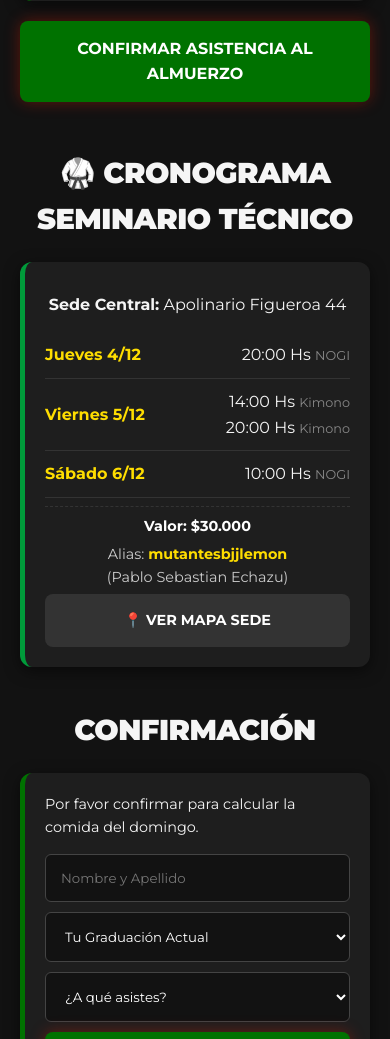
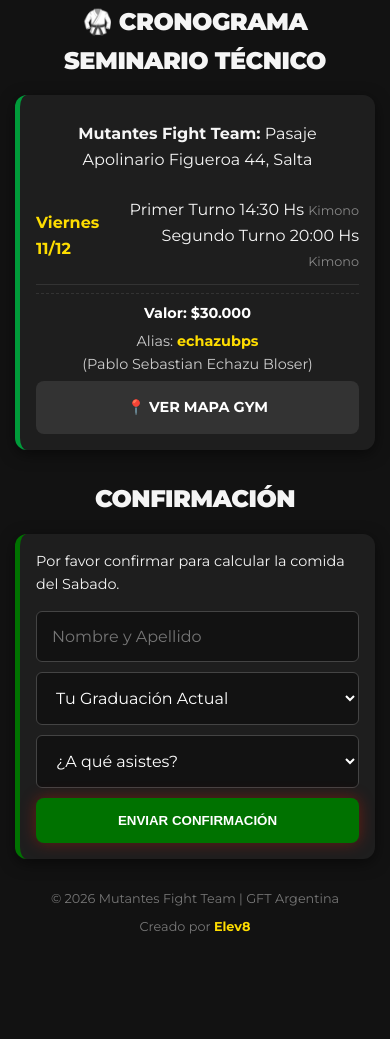
Before and after one commit to JorgeAA78/invitacion-mutantes, a plain HTML site: page index.html in a window 390 px wide. Shown: the part 961-2000 px from the top of the page. Drawn offline with Linux system fonts and the light colour scheme.

Commit message:
Actualizacion 2026: nueva URL de Google Sheets, ubicacion de Gym, footer Elev8 y mejoras mobile

```diff
--- a/assets/css/style.css
+++ b/assets/css/style.css
@@ -210,6 +210,7 @@ select {
     color: white;
     border-radius: 6px;
     font-family: inherit;
+    font-size: 16px; /* Evita el zoom automático en Safari (iOS / iPhone) */
 }
 
 input:focus,
@@ -221,7 +222,57 @@ select:focus {
 /* FOOTER */
 .footer-text {
     text-align: center;
-    color: #555;
+    color: #777;
     font-size: 0.8rem;
     margin-top: 30px;
+    padding-bottom: 25px;
 }
+
+.footer-text a {
+    color: var(--accent-yellow);
+    text-decoration: none;
+    font-weight: 700;
+    transition: color 0.2s, text-decoration 0.2s;
+}
+
+.footer-text a:hover {
+    color: #fff;
+    text-decoration: underline;
+}
+
+/* RESPONSIVE DESIGN (MÓVILES) */
+@media (max-width: 480px) {
+    .container {
+        padding: 15px;
+    }
+
+    .hero {
+        padding: 25px 0;
+    }
+
+    .hero h1 {
+        font-size: 2rem;
+    }
+
+    .hero h1 span {
+        font-size: 1.3rem;
+    }
+
+    .hero p {
+        font-size: 0.95rem;
+    }
+
+    .logo {
+        width: 85px;
+        height: 85px;
+    }
+
+    .section-title {
+        font-size: 1.5rem;
+        margin: 30px 0 15px;
+    }
+
+    .card {
+        padding: 16px;
+    }
+}
--- a/index.html
+++ b/index.html
@@ -29,7 +29,7 @@
         <h2 class="section-title">🏆 Graduaciones y Almuerzo </h2>
 
         <div class="card">
-            <h3 style="color: var(--accent-red); margin-bottom: 10px;">Domingo 7/12</h3>
+            <h3 style="color: var(--accent-red); margin-bottom: 10px;">Sabado 12/12</h3>
 
             <div class="schedule-item">
                 <span>🥋 Graduaciones</span>
@@ -44,8 +44,8 @@
                 style="margin-top: 8px; font-size: 0.9rem; color: #ccc; text-align: center; border-top: 1px dashed #333; padding-top: 8px;">
                 <p style="margin-bottom: 5px; color: #fff; font-weight: bold;">Valor: $20.000 Adultos | $10.000 Niños
                 </p>
-                Alias: <strong style="color: var(--accent-yellow);">mutantes26</strong> <br>
-                (Rita Mercedes Brito)
+                Alias: <strong style="color: var(--accent-yellow);">echazubps</strong> <br>
+                (Pablo Sebastian Echazu Bloser)
             </div>
 
             <div class="location-box">
@@ -64,61 +64,52 @@
 
         <div class="card gft-style">
             <div class="location-box" style="margin-bottom: 15px; background: transparent; padding: 0;">
-                <p><strong>Sede Central:</strong> Apolinario Figueroa 44</p>
+                <p><strong>Mutantes Fight Team:</strong> Pasaje Apolinario Figueroa 44, Salta</p>
             </div>
 
             <div class="schedule-item">
-                <span class="day">Jueves 4/12</span>
-                <div>
-                    <div style="text-align: right;">20:00 Hs <span style="font-size:0.8em; color:#888;">NOGI</span>
-                    </div>
+                <span class="day">Viernes 11/12</span>
+                <div style="text-align: right;">
+                    <div>Primer Turno 14:30 Hs <span style="font-size:0.8em; color:#888;">Kimono</span></div>
+                    <div>Segundo Turno 20:00 Hs <span style="font-size:0.8em; color:#888;">Kimono</span></div>
                 </div>
-            </div>
-
-            <div class="schedule-item">
-                <span class="day">Viernes 5/12</span>
-                <div style="text-align: right;">
-                    <div>14:00 Hs <span style="font-size:0.8em; color:#888;">Kimono</span></div>
-                    <div>20:00 Hs <span style="font-size:0.8em; color:#888;">Kimono</span></div>
-                </div>
-            </div>
-
-            <div class="schedule-item">
-                <span class="day">Sábado 6/12</span>
-                <div>10:00 Hs <span style="font-size:0.8em; color:#888;">NOGI</span></div>
             </div>
 
             <div
                 style="margin-top: 8px; font-size: 0.9rem; color: #ccc; text-align: center; border-top: 1px dashed #333; padding-top: 8px;">
                 <p style="margin-bottom: 5px; color: #fff; font-weight: bold;">Valor: $30.000</p>
-                Alias: <strong style="color: var(--accent-yellow);">mutantesbjjlemon</strong> <br>
-                (Pablo Sebastian Echazu)
+                Alias: <strong style="color: var(--accent-yellow);">echazubps</strong> <br>
+                (Pablo Sebastian Echazu Bloser)
             </div>
 
-            <a href="https://maps.app.goo.gl/LGqyfVx3qsBM2R966" target="_blank" class="btn btn-map">
-                📍 Ver Mapa Sede
+            <a href="https://maps.app.goo.gl/NRhxTzadtuhYw16e9" target="_blank" class="btn btn-map">
+                📍 Ver Mapa Gym
             </a>
         </div>
 
         <h2 class="section-title" id="rsvp">Confirmación</h2>
         <div class="card">
-            <p style="margin-bottom: 15px; font-size: 0.9rem;">Por favor confirmar para calcular la comida del domingo.
+            <p style="margin-bottom: 15px; font-size: 0.9rem;">Por favor confirmar para calcular la comida del Sabado.
             </p>
             <form id="rsvpForm">
                 <input type="text" id="nombre" placeholder="Nombre y Apellido" required>
                 <select id="graduacion" required>
                     <option value="" disabled selected>Tu Graduación Actual</option>
                     <option value="blanco">Faixa Branca</option>
+                    <option value="gris">Faixa Gris</option>
+                    <option value="amarillo">Faixa Amarillo</option>
+                    <option value="naranja">Faixa Naranja</option>
+                    <option value="verde">Faixa Verde</option>
                     <option value="azul">Faixa Azul</option>
-                    <option value="roxo">Faixa Roxa</option>
-                    <option value="marrom">Faixa Marrom</option>
+                    <option value="violeta">Faixa Violeta</option>
+                    <option value="marron">Faixa Marron</option>
                     <option value="preta">Faixa Preta</option>
                 </select>
 
                 <select id="asistencia" required>
                     <option value="" disabled selected>¿A qué asistes?</option>
                     <option value="solo">Voy al almuerzo y graduación SIN acompañante (s)</option>
-                    <option value="acompanante">Voy con acompañante(s)</option>
+                    <option value="acompanante">Voy al almuerzo y graduación CON acompañante (s)</option>
                     <option value="graduacion_solo">Solo voy a la graduación (sin almuerzo)</option>
                 </select>
 
@@ -132,15 +123,16 @@
             </form>
         </div>
 
-        <p class="footer-text">
-            © 2025 Mutantes Fight Team | GFT Argentina
-        </p>
+        <footer class="footer-text">
+            <p>© 2026 Mutantes Fight Team | GFT Argentina</p>
+            <p style="margin-top: 8px;">Creado por <a href="https://elev8-one.vercel.app/" target="_blank" rel="noopener noreferrer">Elev8</a></p>
+        </footer>
 
     </div>
 
     <script>
         // ⚠️ PEGA AQUÍ LA URL DE TU APPS SCRIPT
-        const SHEET_URL = 'https://script.google.com/macros/s/AKfycbw7BviUl0MyYH712-R-3PYo80ol38umtwJgEei2DQuqULXqFHtOdaqkQp2wKB3EdVhalA/exec';
+        const SHEET_URL = 'https://script.google.com/macros/s/AKfycbw2Za3FtkzeWtxOU55ESUaCGJ-VkNa6mLqqD7J6BPYP5EMtZOJi2dLukvfUxnsPj_2b_g/exec';
 
         // 1. LÓGICA PARA MOSTRAR/OCULTAR INPUT EXTRA
         const selectAsistencia = document.getElementById('asistencia');
@@ -191,7 +183,7 @@
             };
 
             // Link de WhatsApp
-            const telefonoProfesor = "+5493874840069";
+            const telefonoProfesor = "+5493872254407";
 
             const mensajeWA = `Hola, soy ${formData.nombre} (${formData.graduacion}). ${formData.asistencia}. Oss!`;
             const urlWA = `https://wa.me/${telefonoProfesor}?text=${encodeURIComponent(mensajeWA)}`;
--- /dev/null
+++ b/server.js
@@ -0,0 +1,58 @@
+const http = require('http');
+const fs = require('fs');
+const path = require('path');
+
+const PORT = process.env.PORT || 3000;
+const PUBLIC_DIR = __dirname;
+
+const MIME_TYPES = {
+  '.html': 'text/html; charset=UTF-8',
+  '.css': 'text/css; charset=UTF-8',
+  '.js': 'text/javascript; charset=UTF-8',
+  '.json': 'application/json; charset=UTF-8',
+  '.png': 'image/png',
+  '.jpg': 'image/jpeg',
+  '.jpeg': 'image/jpeg',
+  '.gif': 'image/gif',
+  '.svg': 'image/svg+xml',
+  '.ico': 'image/x-icon',
+  '.webp': 'image/webp',
+  '.woff': 'font/woff',
+  '.woff2': 'font/woff2',
+  '.ttf': 'font/ttf'
+};
+
+const server = http.createServer((req, res) => {
+  let reqPath = decodeURI(req.url.split('?')[0]);
+  if (reqPath === '/') reqPath = '/index.html';
+
+  const filePath = path.normalize(path.join(PUBLIC_DIR, reqPath));
+
+  // Seguridad: evitar path traversal
+  if (!filePath.startsWith(PUBLIC_DIR)) {
+    res.writeHead(403, { 'Content-Type': 'text/plain; charset=UTF-8' });
+    return res.end('403 Prohibido');
+  }
+
+  fs.stat(filePath, (err, stats) => {
+    if (err || !stats.isFile()) {
+      res.writeHead(404, { 'Content-Type': 'text/plain; charset=UTF-8' });
+      return res.end('404 Archivo no encontrado');
+    }
+
+    const ext = path.extname(filePath).toLowerCase();
+    const contentType = MIME_TYPES[ext] || 'application/octet-stream';
+
+    res.writeHead(200, {
+      'Content-Type': contentType,
+      'Access-Control-Allow-Origin': '*'
+    });
+
+    const stream = fs.createReadStream(filePath);
+    stream.pipe(res);
+  });
+});
+
+server.listen(PORT, () => {
+  console.log(`Servidor iniciado en http://localhost:${PORT}`);
+});
```
